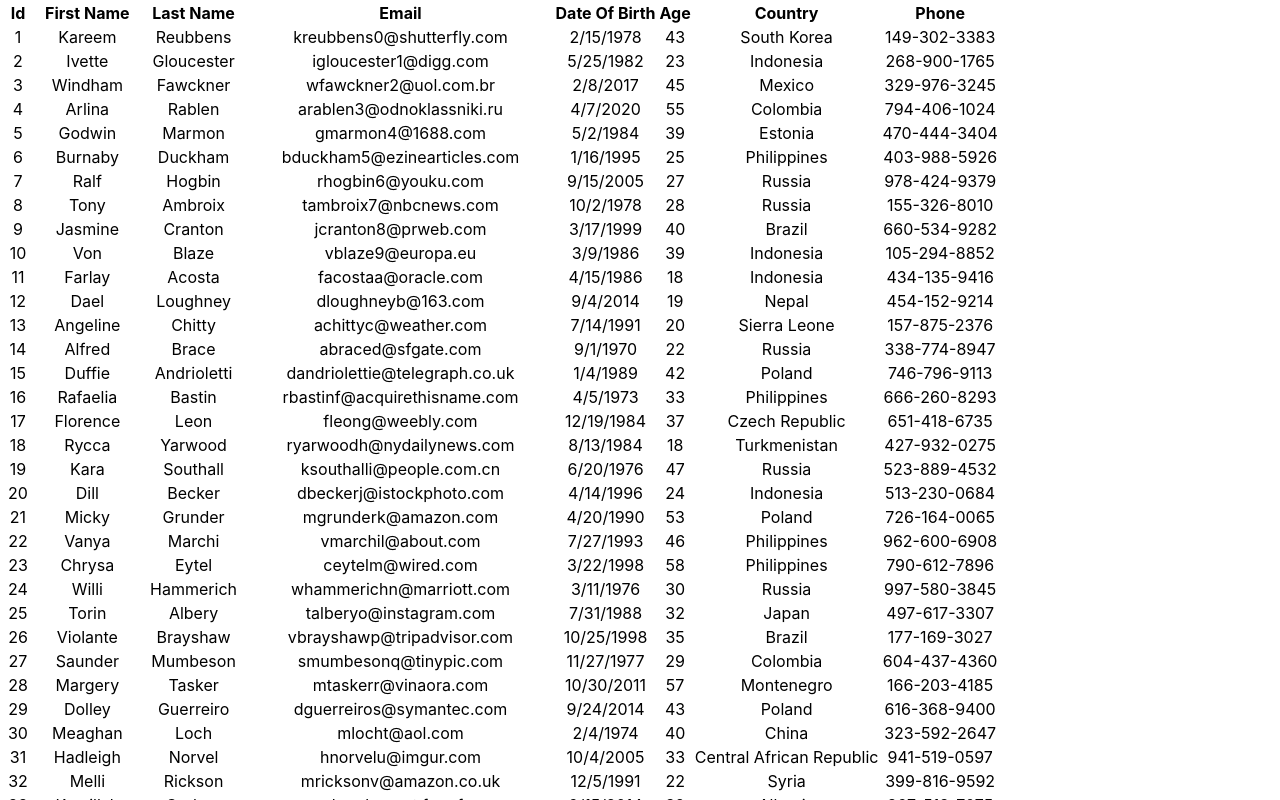
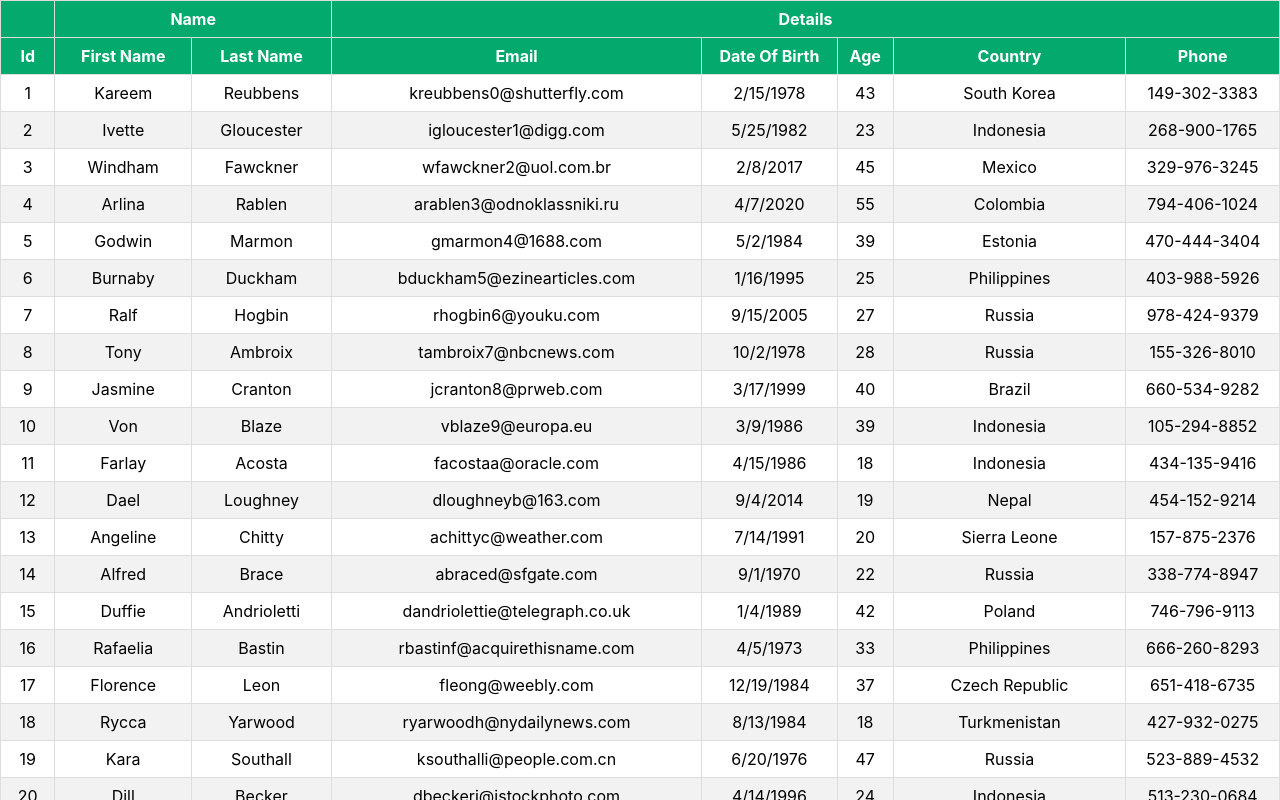
Before and after one commit to vijaygenius123/react-table, a React (Create React App) app: page / in a window 1280 px wide. Shown: the top 800 px of the page. Built offline with nearby package versions, Linux system fonts and the light colour scheme.

Commit message:
(feature) Add CSS And  Group Header

```diff
--- a/src/App.css
+++ b/src/App.css
@@ -1,38 +1,24 @@
-.App {
-  text-align: center;
+table {
+    border-collapse: collapse;
+    width: 100%;
+    text-align: center;
 }
 
-.App-logo {
-  height: 40vmin;
-  pointer-events: none;
+table td, th {
+    border: 1px solid #ddd;
+    padding: 0.5em;
 }
 
-@media (prefers-reduced-motion: no-preference) {
-  .App-logo {
-    animation: App-logo-spin infinite 20s linear;
-  }
+table th {
+    background: #04AA6D;
+    color: white;
 }
 
-.App-header {
-  background-color: #282c34;
-  min-height: 100vh;
-  display: flex;
-  flex-direction: column;
-  align-items: center;
-  justify-content: center;
-  font-size: calc(10px + 2vmin);
-  color: white;
+table tr:nth-child(even) {
+    background-color: #f2f2f2;;
 }
 
-.App-link {
-  color: #61dafb;
+table tr:hover {
+    background: #ddd;
+    cursor: pointer;
 }
-
-@keyframes App-logo-spin {
-  from {
-    transform: rotate(0deg);
-  }
-  to {
-    transform: rotate(360deg);
-  }
-}
--- a/src/components/BasicTable.jsx
+++ b/src/components/BasicTable.jsx
@@ -16,7 +16,7 @@ const BasicTable = () => {
         data: data
     })
 
-    const {getTableProps, getTableBodyProps, headerGroups, rows, prepareRow}  = tableInstance;
+    const {getTableProps, getTableBodyProps, headerGroups, rows, prepareRow} = tableInstance;
     return (
         <div>
             <table {...getTableProps()}>
@@ -38,7 +38,7 @@ const BasicTable = () => {
                     return (
                         <tr {...row.getRowProps()}>
                             {row.cells.map(cell => {
-                        return  <td {...cell.getCellProps()}>{cell.render('Cell')}</td>
+                                return <td {...cell.getCellProps()}>{cell.render('Cell')}</td>
                             })}
 
                         </tr>
--- a/src/components/columns.js
+++ b/src/components/columns.js
@@ -3,6 +3,9 @@ export const COLUMNS = [
         Header: 'Id',
         accessor: 'id'
     },
+    {
+        Header: "Name",
+        columns: [
             {
                 Header: 'First Name',
                 accessor: 'first_name'
@@ -10,7 +13,12 @@ export const COLUMNS = [
             {
                 Header: 'Last Name',
                 accessor: 'last_name'
+            }
+        ]
     },
+    {
+        Header: "Details",
+        columns: [
             {
                 Header: 'Email',
                 accessor: 'email'
@@ -30,5 +38,6 @@ export const COLUMNS = [
             {
                 Header: 'Phone',
                 accessor: 'phone'
-    },
+            }]
+    }
 ]
```
Lines whose indentation alone changed are shown as unchanged.
